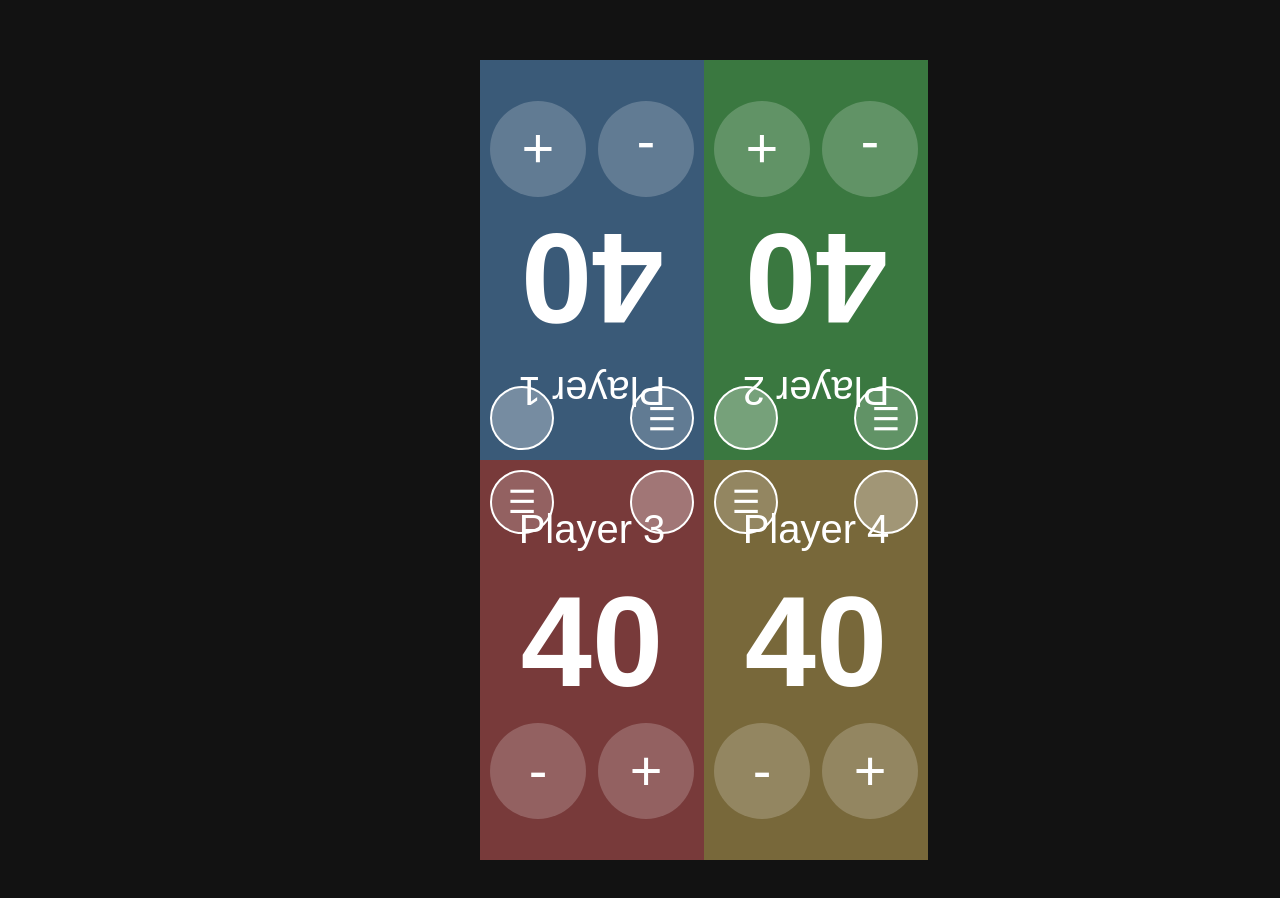
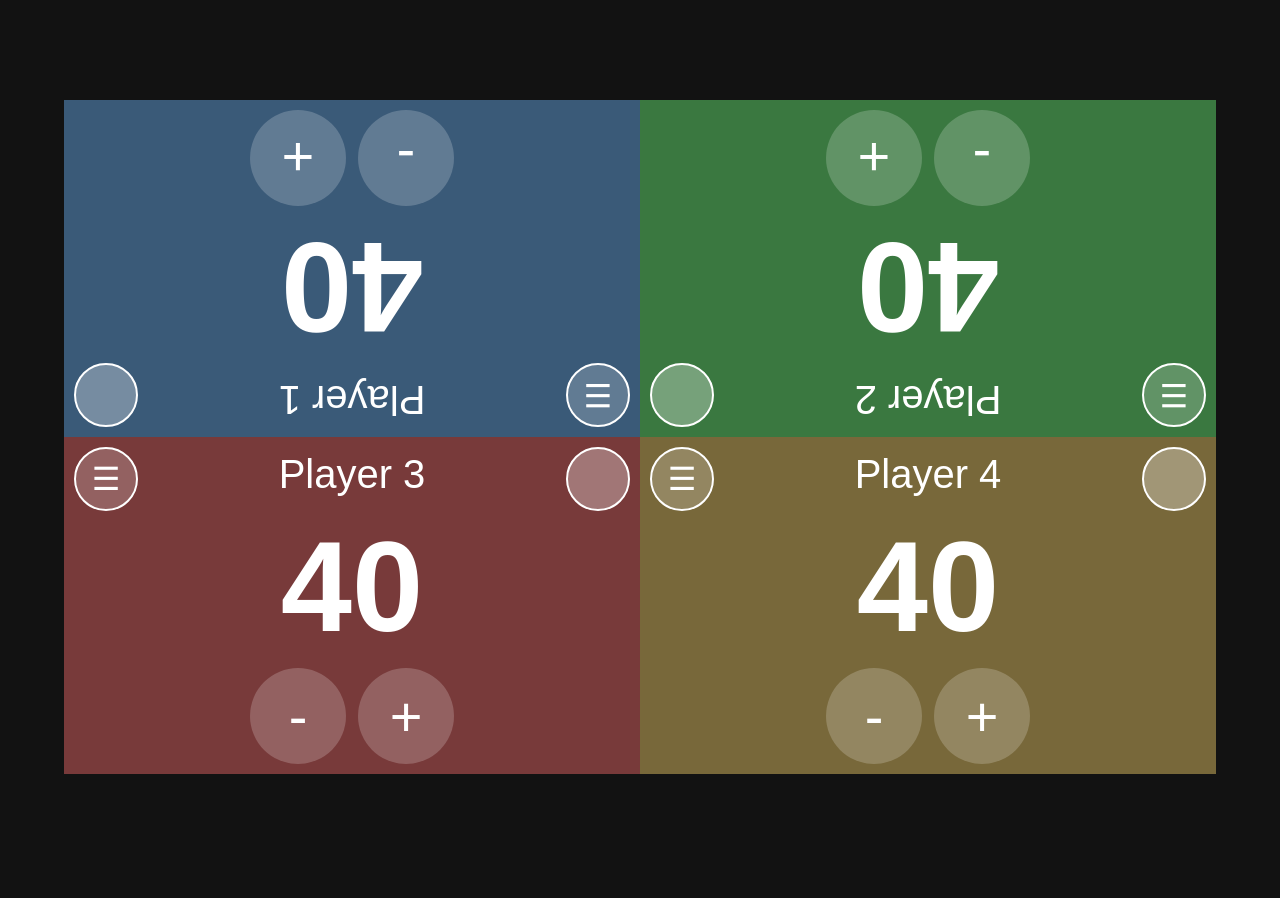
Before and after one commit to ariasarch/life_counter, a plain HTML site: page index.html in a window 1280 px wide. After the commit the page ends 800 px from the top, so only its background shows below. Drawn offline with Linux system fonts and the light colour scheme.

Commit message:
Update index.html

```diff
--- a/index.html
+++ b/index.html
@@ -29,8 +29,8 @@
     .container {
       display: flex;
       flex-direction: column;
-      height: 100vh; /* Reduced vertical height by 15% */
-      width: 25vw; /* Full width */
+      height: 75vh; /* Reduced vertical height by 15% */
+      width: 110vw; /* Full width */
       min-height: 500px; /* Minimum height to ensure it's usable on small screens */
     }
 
```
